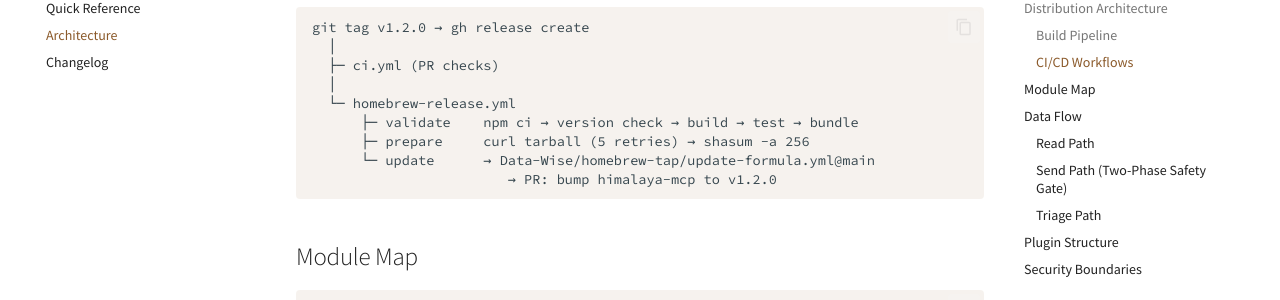
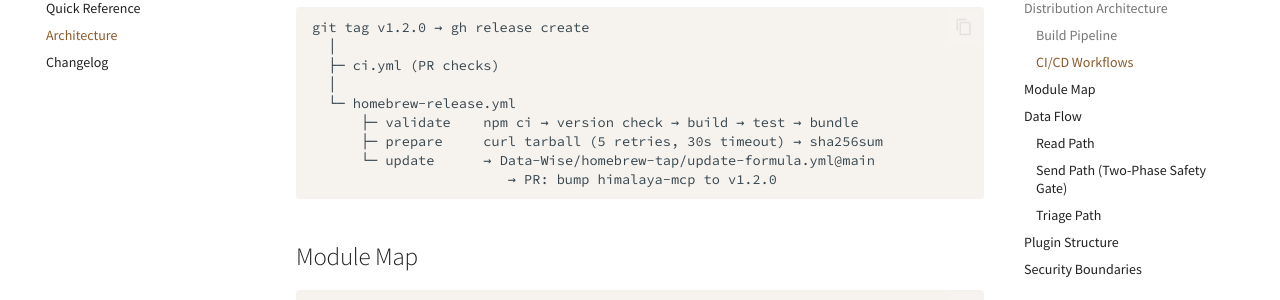
Before and after one commit to Data-Wise/himalaya-mcp, an MkDocs documentation site: the page built from docs/reference/architecture.md, in a window 1280 px wide and 900 px high, scrolled down 1658 px. Shown: the part 127-427 px from the top of the window. Built offline with MkDocs 1.6.1 and Material for MkDocs 9.7.7, drawn with Linux system fonts in a browser that asks for light colours; comment, search, counter and statistics services are not loaded.

Commit message:
docs: update changelog and architecture for hardening fixes
- Add hardening fixes to v1.1.1 changelog (mktemp, curl timeout, sha256sum)
- Add setup E2E skip fix to changelog
- Update architecture.md release flow diagram (sha256sum, 30s timeout)

Co-Authored-By: Claude Opus 4.6 <noreply@anthropic.com>

````diff
--- a/docs/reference/architecture.md
+++ b/docs/reference/architecture.md
@@ -88,7 +88,7 @@ git tag v1.2.0 → gh release create
   │
   └─ homebrew-release.yml
       ├─ validate    npm ci → version check → build → test → bundle
-      ├─ prepare     curl tarball (5 retries) → shasum -a 256
+      ├─ prepare     curl tarball (5 retries, 30s timeout) → sha256sum
       └─ update      → Data-Wise/homebrew-tap/update-formula.yml@main
                         → PR: bump himalaya-mcp to v1.2.0
 ```
````
Also changed, not shown: CHANGELOG.md (+2 -0 lines).
